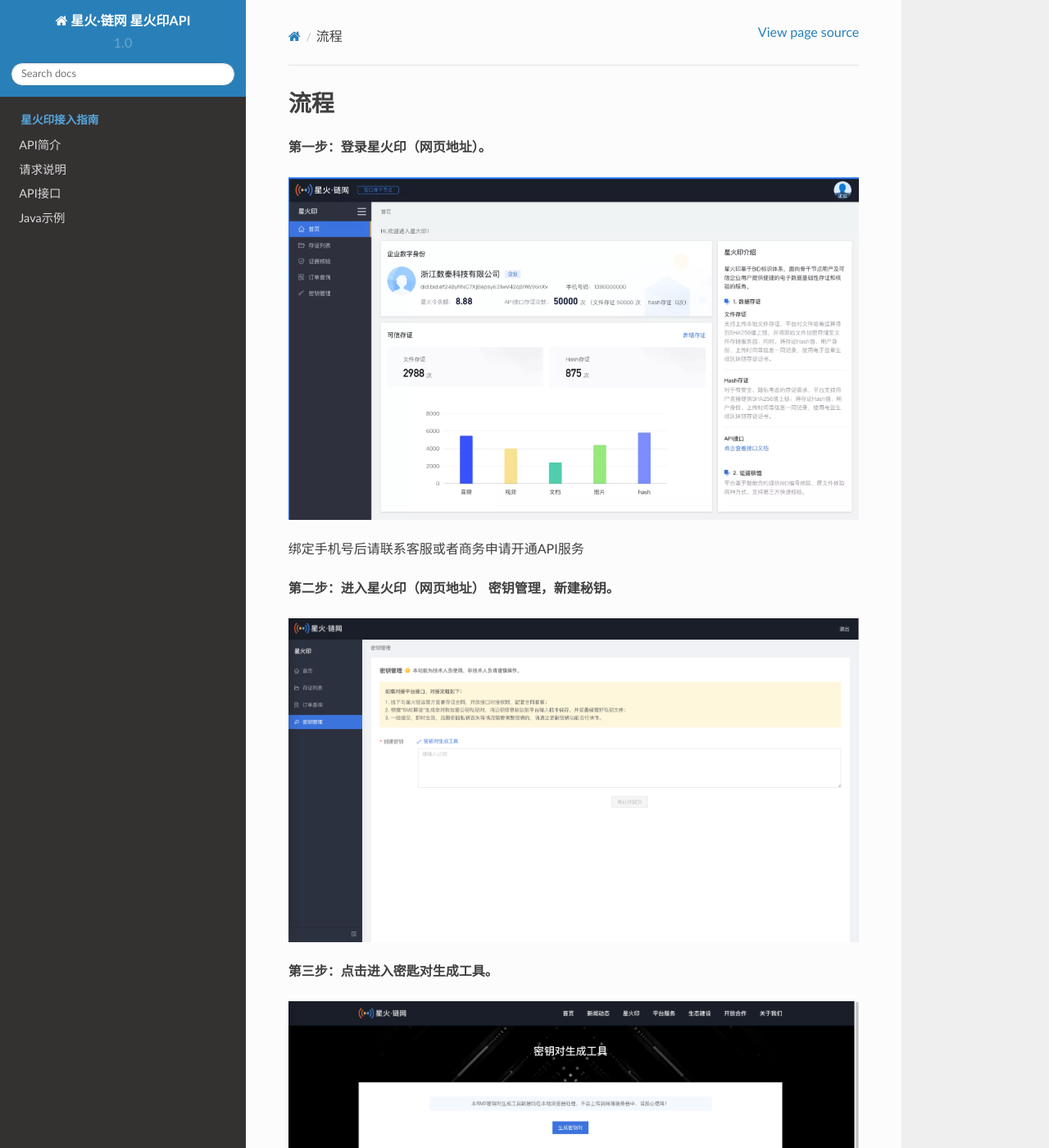
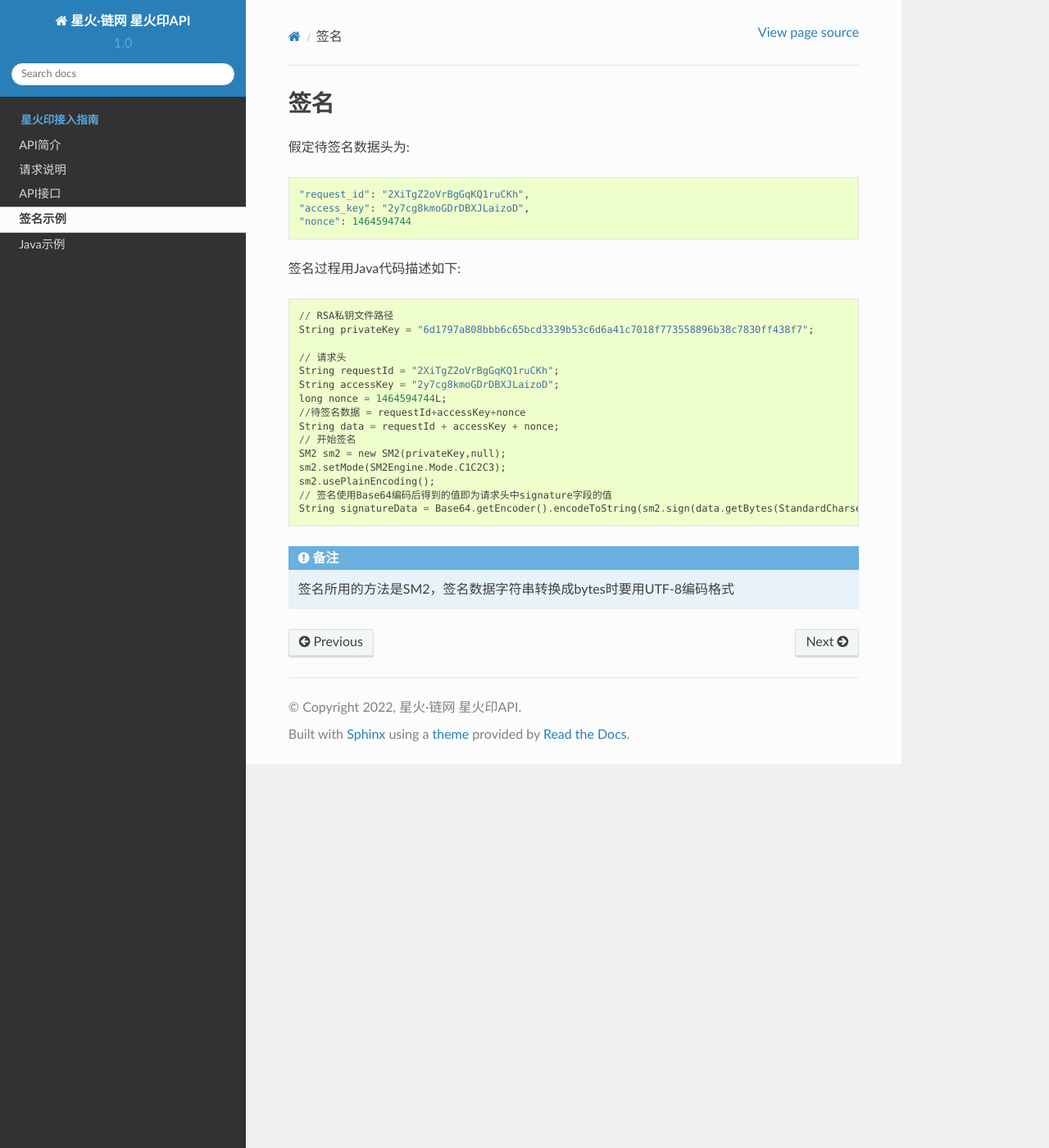
Before and after one commit to caict-4iot-dev/xhy-api, a Sphinx documentation site: the page built from docs/flow.rst, in a window 1280 px wide and 1400 px high. Shown: the whole window at 82% size. Built offline with Sphinx 7.4.7 and the Read the Docs theme 2.0.0, drawn with Linux system fonts in a browser that asks for light colours; some of the changed text lies outside the part shown.

Commit message:
mod xhy api

```diff
--- a/docs/flow.rst
+++ b/docs/flow.rst
@@ -1,29 +1,5 @@
-流程
+签名
 =================
-
-**第一步：登录星火印（网页地址）。**
-
-.. image:: image/key_1.png
-
-绑定手机号后请联系客服或者商务申请开通API服务
-
-**第二步：进入星火印（网页地址） 密钥管理，新建秘钥。**
-
-.. image:: image/key_2.png
-
-**第三步：点击进入密匙对生成工具。**
-
-.. image:: image/key_3.png
-
-**第四步：点击生成密匙对。**
-
-.. image:: image/key_4.png
-
-**第五步：上传SM2公钥，上传成功后的结果如下：**
-
-.. image:: image/key_5.png
-
-.. note:: 请保管好自己的私钥。
 
 假定待签名数据头为::
 
@@ -50,6 +26,3 @@
         String signatureData = Base64.getEncoder().encodeToString(sm2.sign(data.getBytes(StandardCharsets.UTF_8)));
 
 .. note:: 签名所用的方法是SM2，签名数据字符串转换成bytes时要用UTF-8编码格式
-
-
-**第六步：开始接口开发：**
--- a/docs/index.rst
+++ b/docs/index.rst
@@ -12,4 +12,5 @@
 	API简介 <introduction>
     请求说明 <request>
     API接口 <api>
+    签名示例 <flow>
 	Java示例 <java>
```
